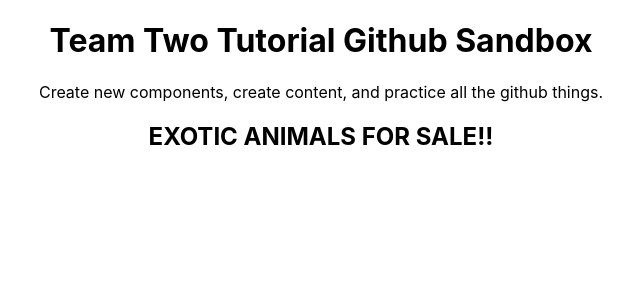
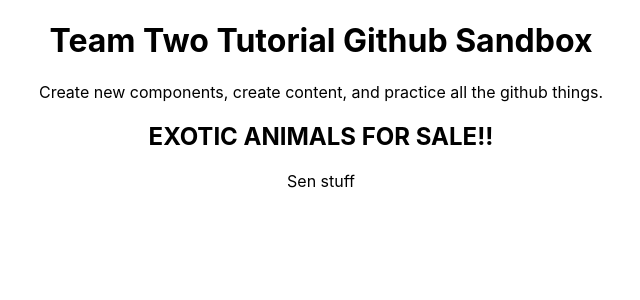
Before and after one commit to jssckbl/team-two-tutorial, a React (Create React App) app: page / in a window 1280 px wide. Shown: the top 300 px of the page, without its empty margins (319-959 px from the left). Built offline with nearby package versions, Linux system fonts and the light colour scheme.

Commit message:
sen branch

```diff
--- a/src/App.js
+++ b/src/App.js
@@ -2,11 +2,13 @@
 import './App.css';
 
 function App() {
+
   return (
     <div className="App">
       <h1>Team Two Tutorial Github Sandbox</h1>
         <p>Create new components, create content, and practice all the github things.</p>
         <h2>EXOTIC ANIMALS FOR SALE!!</h2>
+      <p>Sen stuff</p>
     </div>
   );
 }
```
